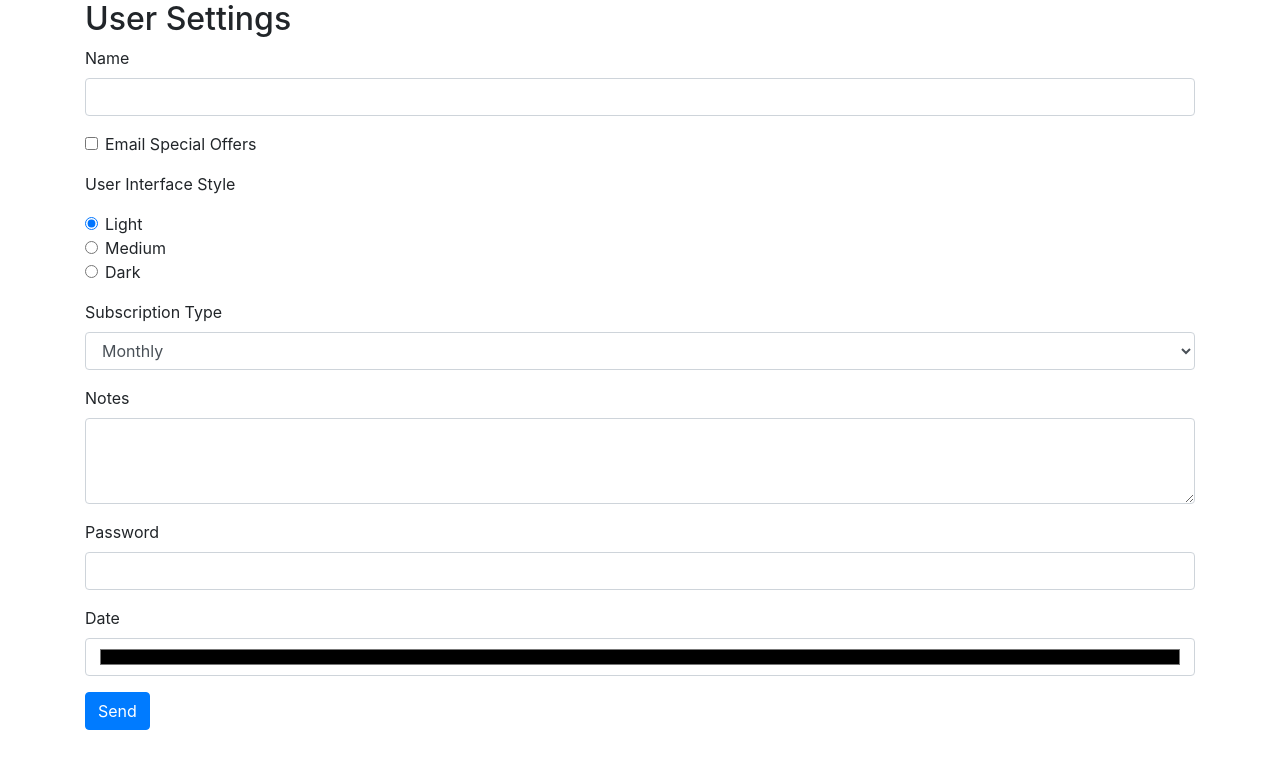
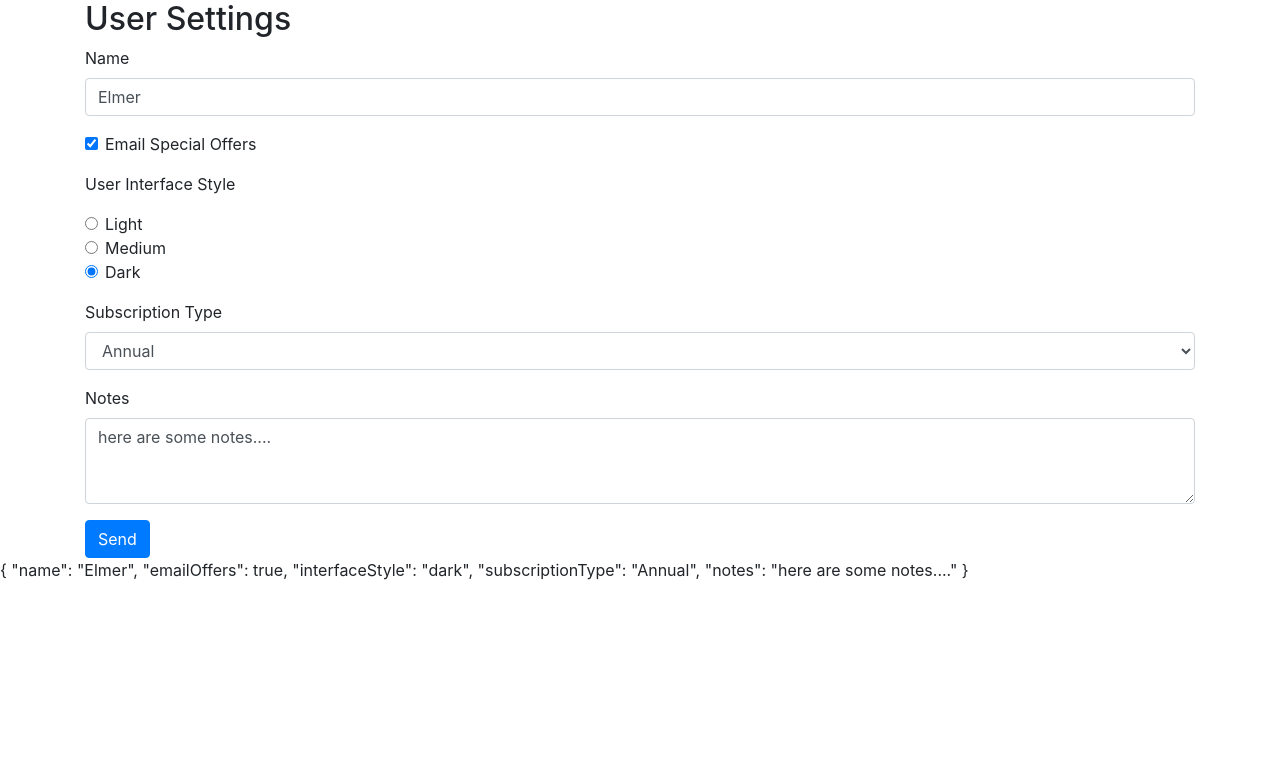
Before and after one commit to mekobgs/AngularForms, an Angular app: page / in a window 1280 px wide. Shown: the top 768 px of the page. Built offline with nearby package versions, Linux system fonts and the light colour scheme.

Commit message:
Data Binding Module Finished, using ngForm, ngModel, copying form data

```diff
--- /dev/null
+++ b/src/app/data/user-settings.ts
@@ -0,0 +1,7 @@
+export interface userSettings{
+    name: string,
+    emailOffers: boolean,
+    interfaceStyle: string,
+    subscriptionType: string,
+    notes: string
+}
--- a/src/app/user-settings-form/user-settings-form.component.html
+++ b/src/app/user-settings-form/user-settings-form.component.html
@@ -1,12 +1,12 @@
 <div class="container">
     <h2>User Settings</h2>
-    <form>
+    <form #form="ngForm">
         <div class="form-group">
             <label for="name">Name</label>
-            <input id="name" class="form-control" name="name">
+            <input id="name" class="form-control" name="name" [(ngModel)]="userSettings.name">
         </div>
         <div class="form-check form-group">
-            <input class="form-check-input" type="checkbox" id="emailOffers" name="emailOffers">
+            <input class="form-check-input" type="checkbox" id="emailOffers" name="emailOffers" [(ngModel)]="userSettings.emailOffers">
             <label class="form-check-label" for="emailOffers">
                 Email Special Offers
             </label>
@@ -15,17 +15,17 @@
         <p>User Interface Style</p>
         <div class="form-group">
             <div class="form-check">
-                <input type="radio" class="form-check-input type" name="interfaceStyle"
+                <input type="radio" class="form-check-input type" name="interfaceStyle" [(ngModel)]="userSettings.interfaceStyle"
                 id="lightInterface" value="light" checked>
                 <label for="lightInterface" class="form-check-label">Light</label>
             </div>
             <div class="form-check">
-                <input type="radio" class="form-check-input type" name="interfaceStyle"
+                <input type="radio" class="form-check-input type" name="interfaceStyle" [(ngModel)]="userSettings.interfaceStyle"
                 id="mediumInterface" value="medium" >
                 <label for="mediumInterface" class="form-check-label">Medium</label>
             </div>
             <div class="form-check">
-                <input type="radio" class="form-check-input type" name="interfaceStyle"
+                <input type="radio" class="form-check-input type" name="interfaceStyle" [(ngModel)]="userSettings.interfaceStyle"
                 id="darkInterface" value="dark" >
                 <label for="darkInterface" class="form-check-label">Dark</label>
             </div>
@@ -33,7 +33,7 @@
 
          <div class="form-group">
             <label for="subscriptionType">Subscription Type</label>
-            <select class="form-control" id="subscriptionType">
+            <select class="form-control" id="subscriptionType" name="subscriptionType" [(ngModel)]="userSettings.subscriptionType">
                 <option>Monthly</option>
                 <option>Annual</option>
                 <option>Lifetime</option>
@@ -43,18 +43,11 @@
         <div class="form-group">
             <label for="notes">Notes</label>
             <textarea name="notes" id="notes"
-                rows="3" class="form-control"></textarea>
+                rows="3" class="form-control" [(ngModel)]="userSettings.notes"></textarea>
         </div>
 
-        <div class="form-group">
-            <label for="password">Password</label>
-            <input type="password" class="form-control" id="password" name="password">
-        </div>
-
-        <div class="form-group">
-            <label for="date">Date</label>
-            <input type="color" class="form-control" id="date" name="date">
-        </div>
         <button class="btn btn-primary">Send</button>
     </form>
 </div>
+
+ {{userSettings | json}}
--- a/src/app/user-settings-form/user-settings-form.component.ts
+++ b/src/app/user-settings-form/user-settings-form.component.ts
@@ -1,3 +1,4 @@
+import { userSettings } from '../data/user-settings';
 import { Component, OnInit } from '@angular/core';
 
 @Component({
@@ -7,6 +8,16 @@
 })
 export class UserSettingsFormComponent implements OnInit {
 
+  originalUserSettings: userSettings = {
+    name: 'Elmer',
+    emailOffers: true,
+    interfaceStyle: 'dark',
+    subscriptionType: 'Annual',
+    notes: 'here are some notes....'
+  }
+
+  ///Copying original data
+  userSettings: userSettings = { ...this.originalUserSettings  }
   constructor() { }
 
   ngOnInit() {
```
